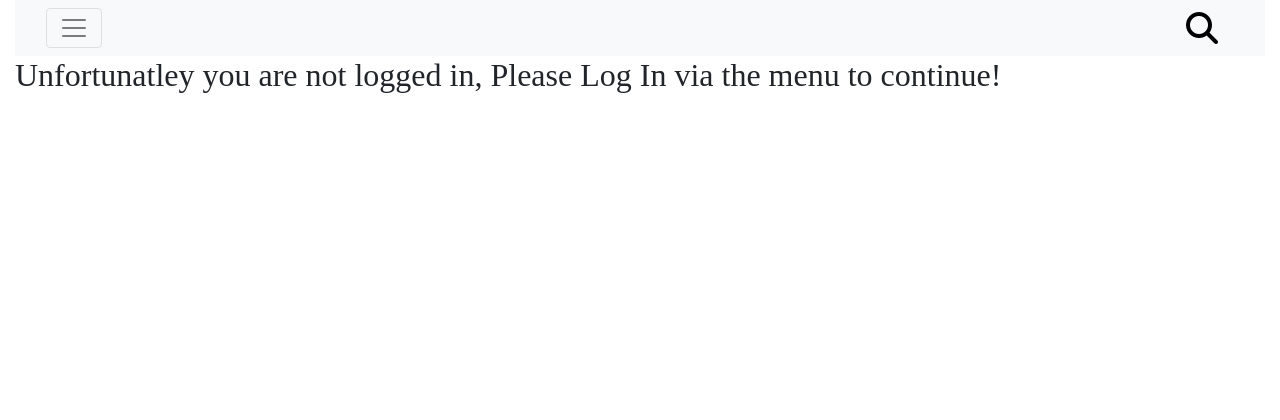
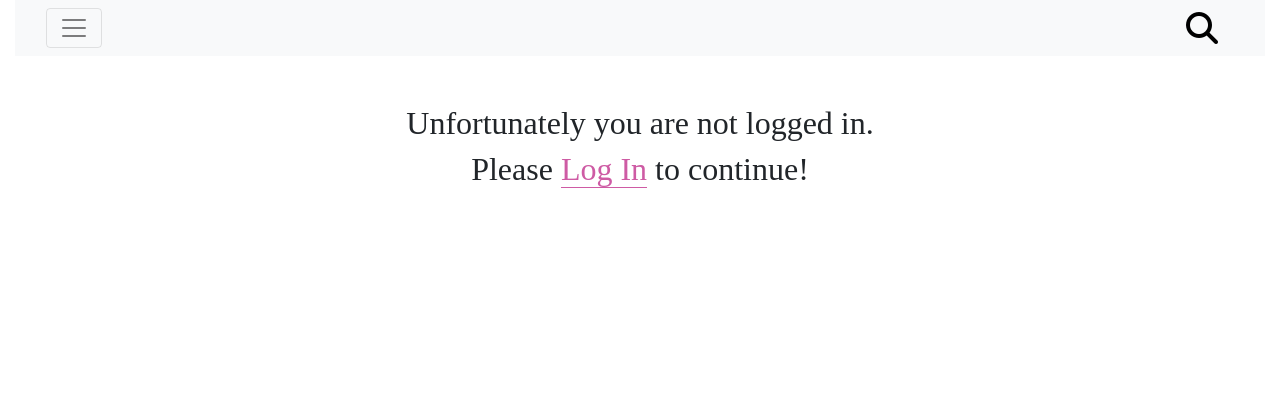
Before and after one commit to camila-guzman/lynx-bus-app, a PHP site: page /settings/paymentsettings.php in a window 1280 px wide. Shown: the top 420 px of the page. Run offline with PHP 8.4, Linux system fonts and the light colour scheme; some libraries are stand-ins or nearby versions; some web fonts are replaced.

Commit message:
loggedout pages

```diff
--- a/lynx-app/account/accountloggedout.php
+++ b/lynx-app/account/accountloggedout.php
@@ -1,3 +1,4 @@
-<div type="container-fluid p0">
-<h2> Unfortunatley you are not logged in, Please Log In to continue!</h2>
+<div  class="text-center my-5">
+<h2> Unfortunately you are not logged in.</h2>
+<h2> Please <a href="../index.php" class="login-a">Log In</a> to continue!</h2>
 </div>
--- a/lynx-app/settings/loggedoutpaysettings.php
+++ b/lynx-app/settings/loggedoutpaysettings.php
@@ -1,3 +1,4 @@
-<div type="container-fluid p0">
-<h2> Unfortunatley you are not logged in, Please Log In via the menu to continue!</h2>
+<div  class="text-center my-5">
+<h2> Unfortunately you are not logged in.</h2>
+<h2> Please <a href="../index.php" class="login-a">Log In</a> to continue!</h2>
 </div>
```
